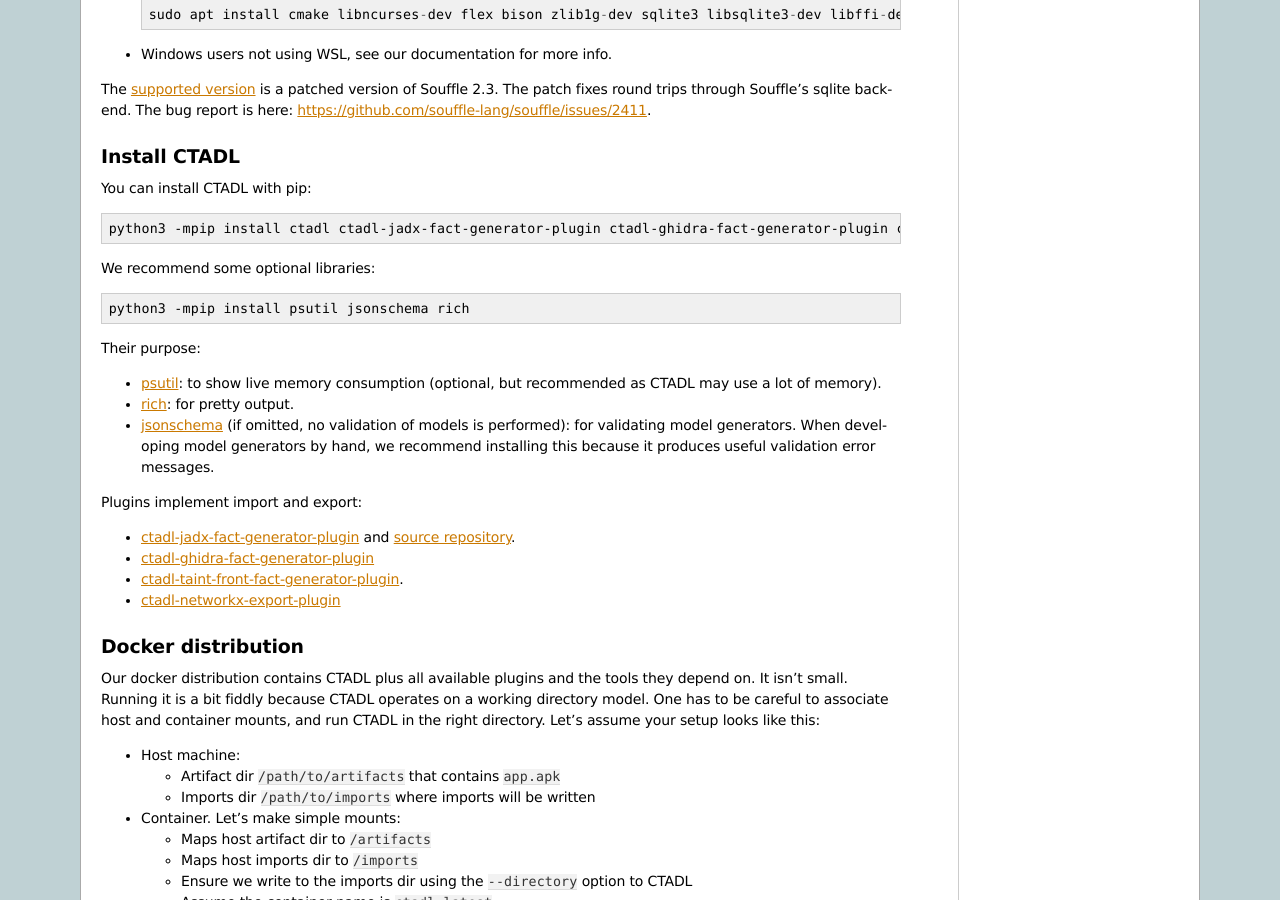
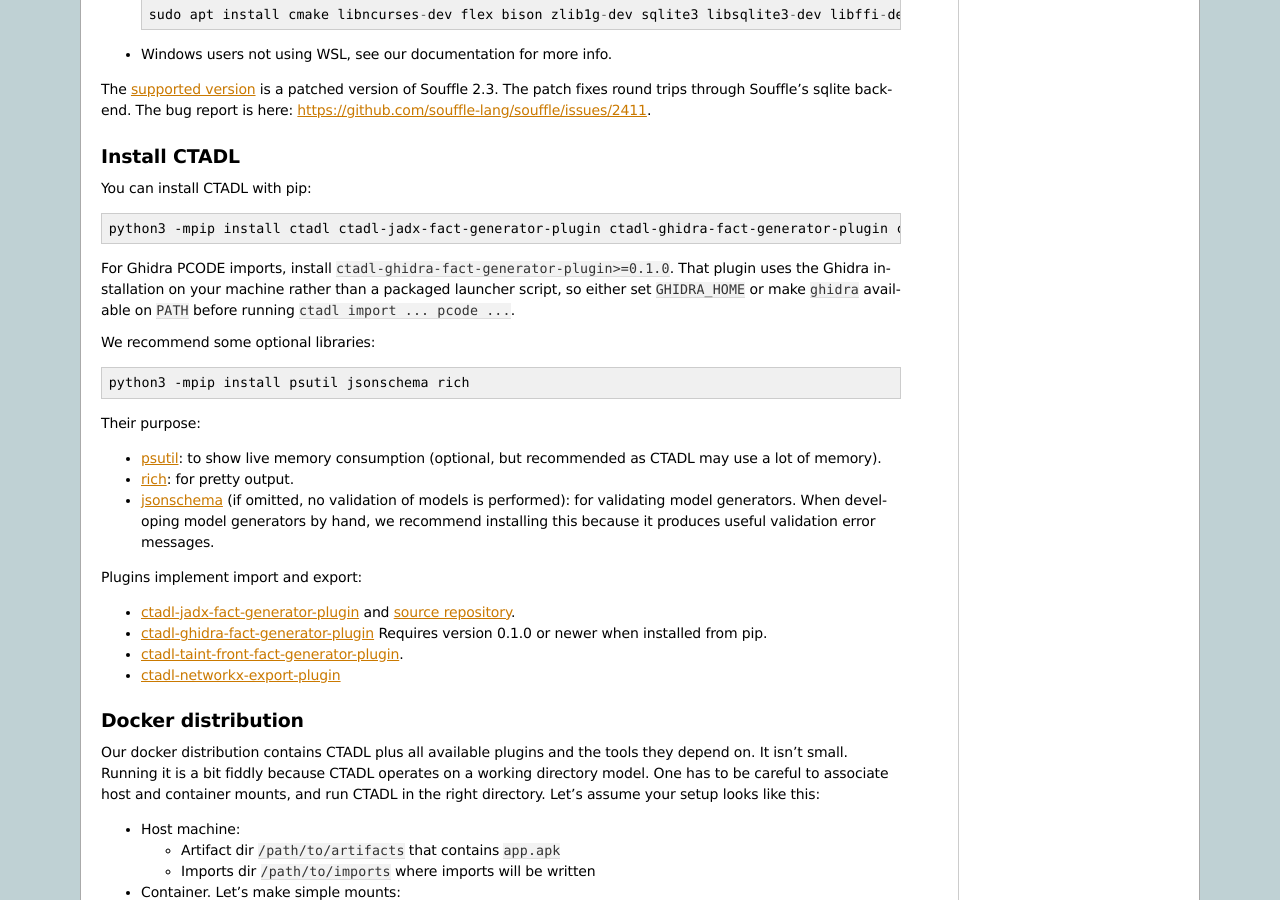
Before and after one commit to sandialabs/ctadl, a Sphinx documentation site: the page built from docs/install.rst, in a window 1280 px wide and 900 px high, scrolled down 528 px. Built offline with Sphinx 7.4.7, drawn with Linux system fonts in a browser that asks for light colours; the version number could not be read and is left out.

Commit message:
Update versions
- CTADL 0.14.0
- Ghidra plugin 0.1.0

```diff
--- a/docs/install.rst
+++ b/docs/install.rst
@@ -56,6 +56,11 @@
 
    python3 -mpip install ctadl ctadl-jadx-fact-generator-plugin ctadl-ghidra-fact-generator-plugin ctadl-taint-front-fact-generator-plugin
 
+For Ghidra PCODE imports, install ``ctadl-ghidra-fact-generator-plugin>=0.1.0``.
+That plugin uses the Ghidra installation on your machine rather than a
+packaged launcher script, so either set ``GHIDRA_HOME`` or make ``ghidra``
+available on ``PATH`` before running ``ctadl import ... pcode ...``.
+
 We recommend some optional libraries:
 
 .. code:: sh
@@ -82,6 +87,7 @@
    and `source
    repository <https://github.com/sandialabs/ctadl-jadx-fact-generator/releases>`__.
 -  `ctadl-ghidra-fact-generator-plugin <https://pypi.org/project/ctadl-ghidra-fact-generator-plugin/>`__
+   Requires version 0.1.0 or newer when installed from pip.
 -  `ctadl-taint-front-fact-generator-plugin <https://pypi.org/project/ctadl-taint-front-fact-generator-plugin/>`__.
 -  `ctadl-networkx-export-plugin <https://pypi.org/project/ctadl-networkx-export-plugin/>`__
 
--- a/setup.cfg
+++ b/setup.cfg
@@ -37,7 +37,7 @@
     ctadl-jadx-fact-generator-plugin>=0.6.2
 
 ghidra-fact-generator =
-    ctadl-ghidra-fact-generator-plugin>=0.0.2
+    ctadl-ghidra-fact-generator-plugin>=0.1.0
 
 taint-front-fact-generator =
     ctadl-taint-front-fact-generator-plugin>=0.0.2
```
Also changed, not shown: CHANGELOG.md (+7 -0 lines).
